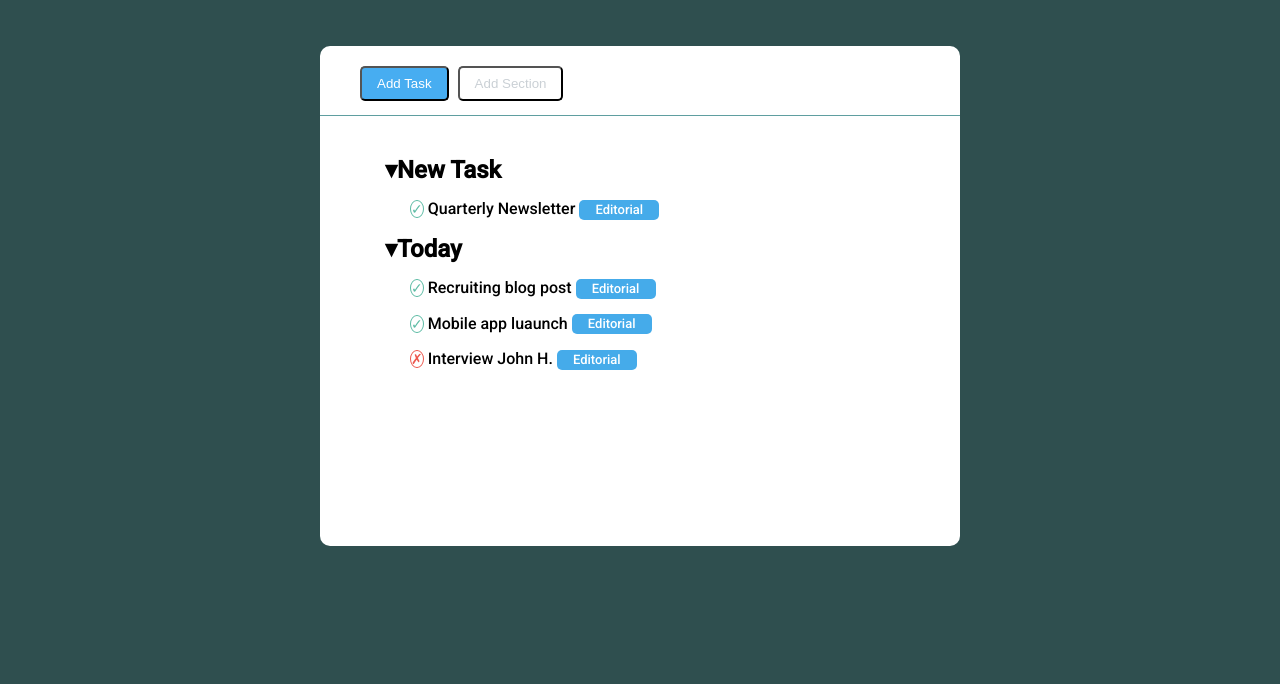
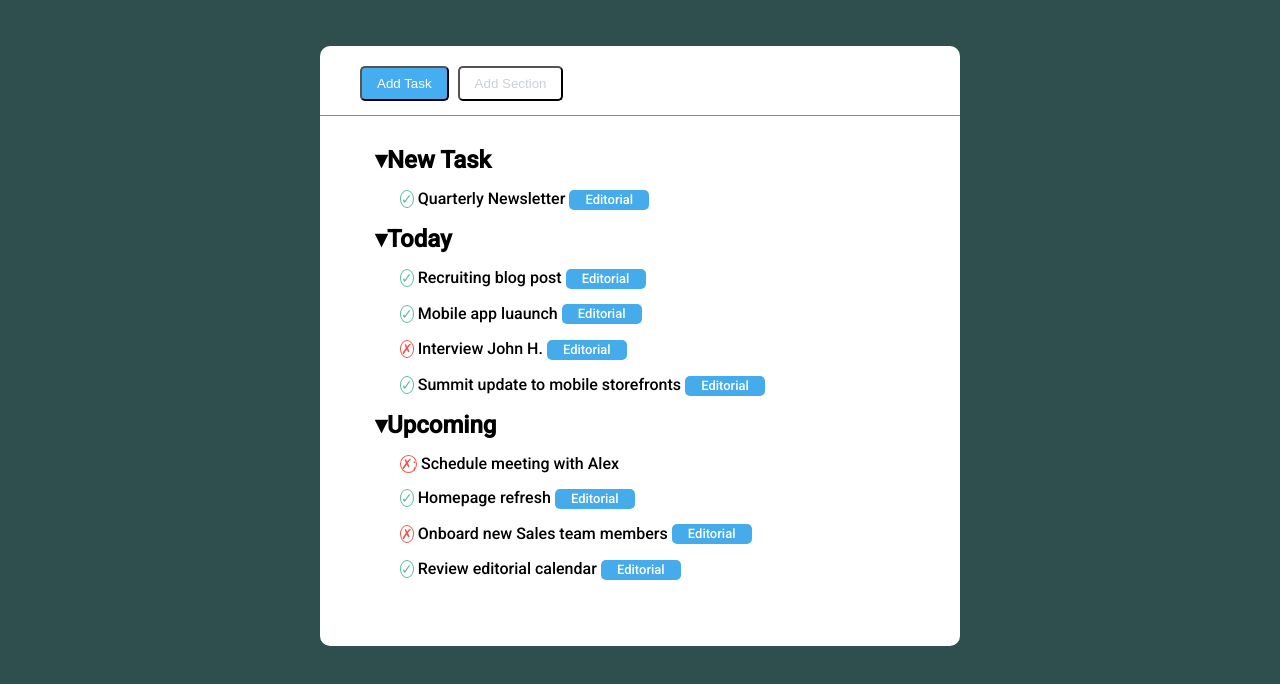
Before and after one commit to sisdream/html-css-taboolist, a plain HTML site: page index.html in a window 1280 px wide. Shown: the part 94-778 px from the top of the page. Drawn offline with Linux system fonts and the light colour scheme.

Commit message:
fix-aggiusti lista

```diff
--- a/css/style.css
+++ b/css/style.css
@@ -29,7 +29,7 @@ h1{
 
 .container{
     width: 50%;
-    height: 500px;
+    height: 600px;
     background-color: white;
     margin: 0 auto;
     border-radius: 10px;
@@ -59,7 +59,7 @@ button{
 }
 
 .card{
-    margin: 40px;
+    margin: 30px;
 }
 
 ul{
--- a/index.html
+++ b/index.html
@@ -43,10 +43,21 @@
                                 <li> <span class="check">&check;</span> Recruiting blog post <div class="cube">Editorial</div></li>
                                 <li> <span class="check">&check;</span> Mobile app luaunch <div class="cube">Editorial</div></li>
                                 <li> <span class="cross">&cross;</span> Interview John H. <div class="cube">Editorial</div></li>
+                                <li> <span class="check">&check;</span> Summit update to mobile storefronts <div class="cube">Editorial</div></li>
                             </ul>
                         </li>
                     </li>
-                    <li></li>
+                    <li>
+                        <li>
+                            <h2>&#9662;Upcoming</h2>
+                            <ul>
+                                <li> <span class="cross">&cross;;</span> Schedule meeting with Alex</li>
+                                <li> <span class="check">&check;</span> Homepage refresh <div class="cube">Editorial</div></li>
+                                <li> <span class="cross">&cross;</span> Onboard new Sales team members <div class="cube">Editorial</div></li>
+                                <li> <span class="check">&check;</span> Review editorial calendar <div class="cube">Editorial</div></li>
+                            </ul>
+                        </li>
+                    </li>
                 </ul>
             </section>
 
```
